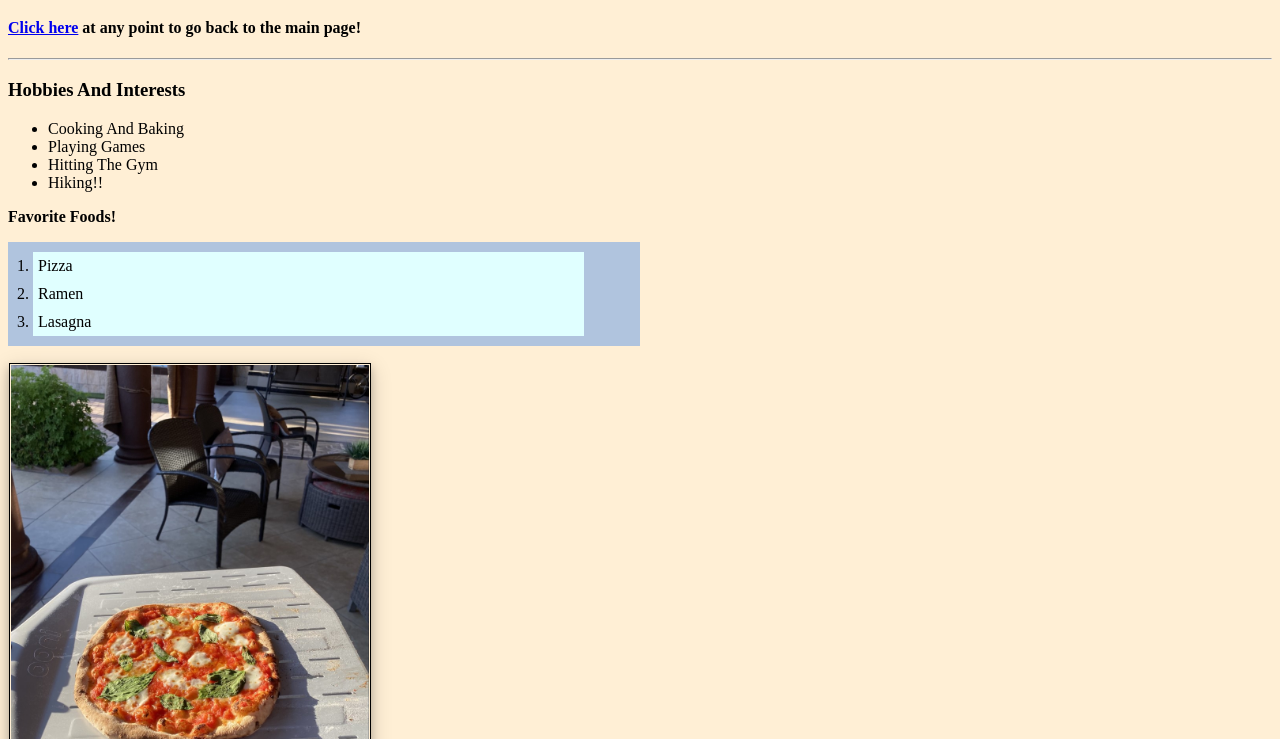
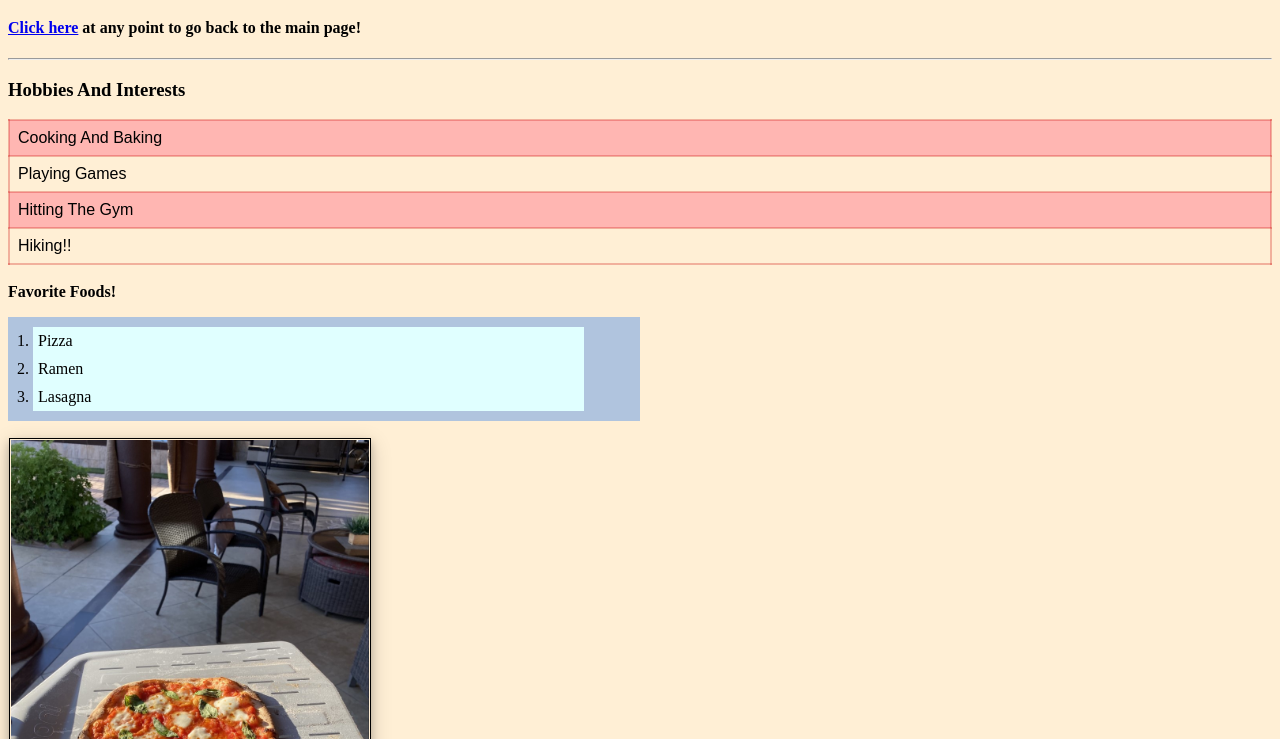
Before and after one commit to galbasha/upgraded-lamp, a plain HTML site: page aboutme.html in a window 1280 px wide. Shown: the part 61-800 px from the top of the page. Drawn offline with Linux system fonts and the light colour scheme.

Commit message:
Add more styles

```diff
--- a/aboutme.html
+++ b/aboutme.html
@@ -11,14 +11,25 @@
 <section>
 
 <h3>Hobbies And Interests </h3>
-<ul>
-<li>Cooking And Baking</li>
-<li>Playing Games</li>
-<li>Hitting The Gym</li>
-<li>Hiking!!</li>
-  </ul>
+<table>
+  <tr>
+  <tr>
+    <td>Cooking And Baking</td>
+  </tr>
+  <tr>
+    <td>Playing Games</td>
+  </tr>
+  <tr>
+    <td>Hitting The Gym
+    </td>
+  </tr>
+  <tr>
+    <td>Hiking!!    </td>
+  </tr>
+</table>
+
 </section>
-
+<br>
 
 <strong>Favorite Foods!</strong>
 <ol type="1">
--- a/style.css
+++ b/style.css
@@ -31,6 +31,25 @@ body {
     box-shadow: 0 4px 8px 0 rgba(0, 0, 0, 0.2),
     0 6px 20px 0 rgba(0, 0, 0, 0.19);
 }
+
+table {
+    font-family: arial;
+    border-collapse: collapse;
+    width: 100%;
+  }
+
+  td, th {
+    border: 2px solid #ca000044;
+    text-align: left;
+    padding: 8px;
+  }
+
+  tr:hover {background-color: turquoise;}
+
+  tr:nth-child(even) {
+    background-color: #ffadadd7;
+  }
+
 
 ol {
     background: lightsteelblue;
```
Also changed, not shown: docustuff.html (+0 -4 lines).
